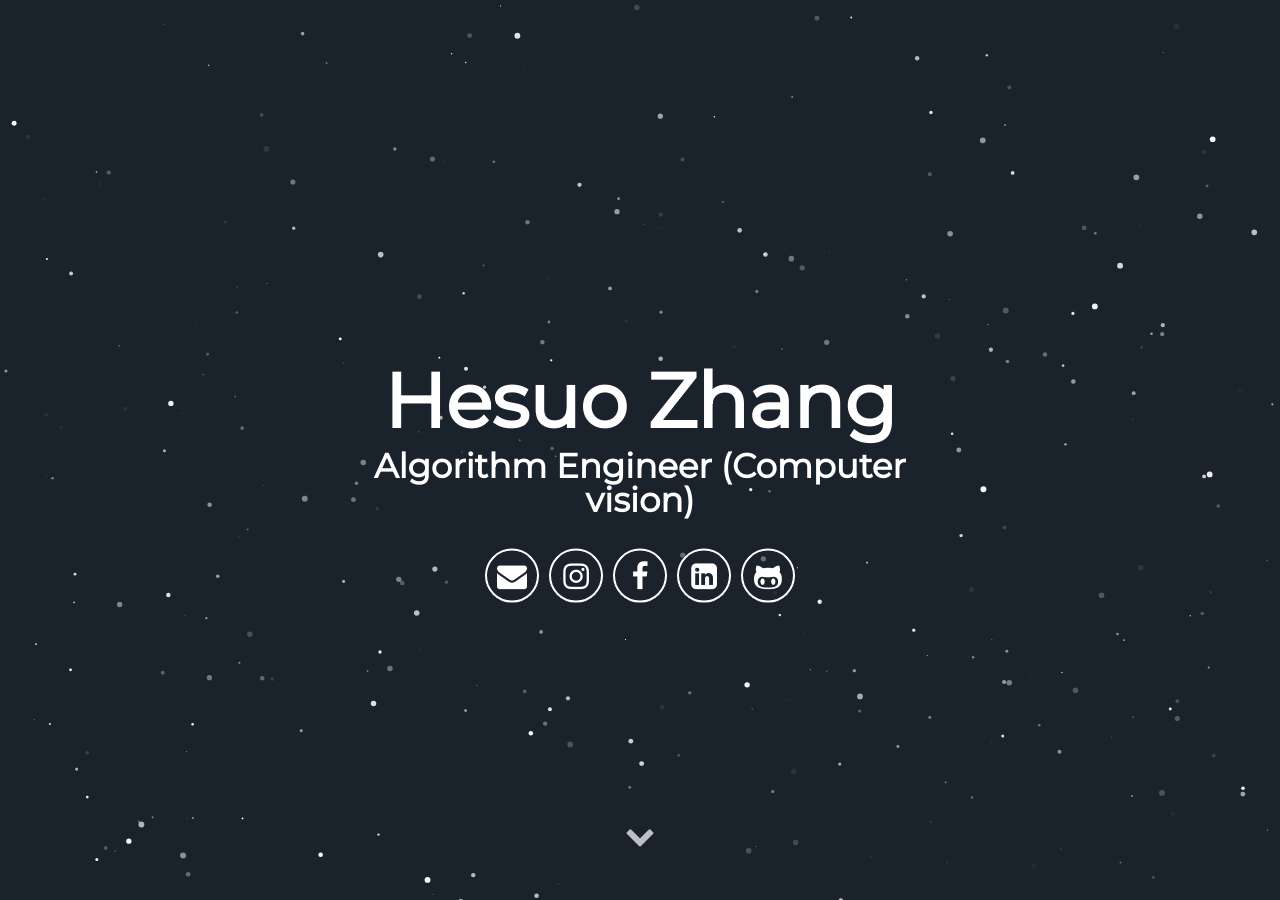
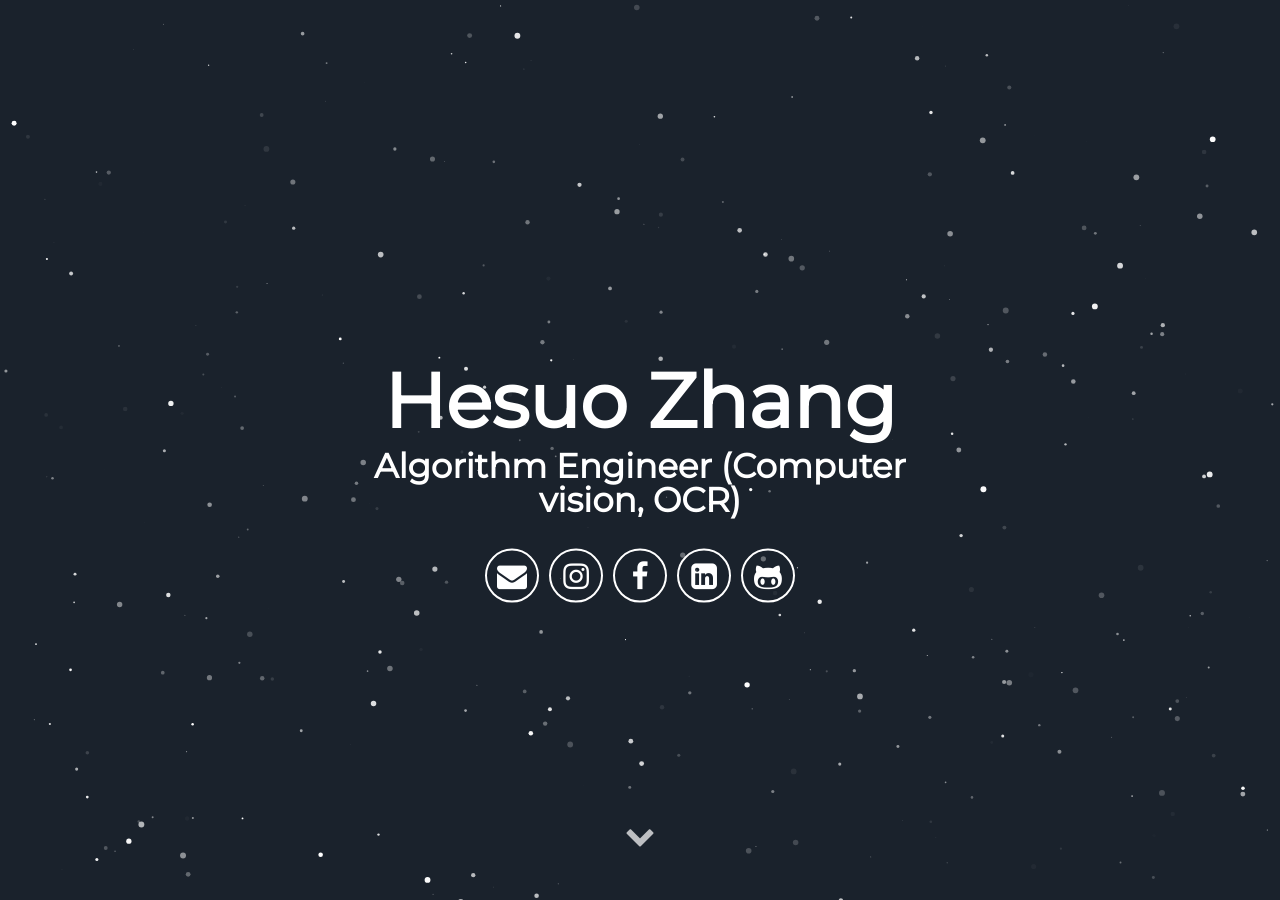
Before and after one commit to iiiHunter/profile, a Jekyll site: the page built from index.html, in a window 1280 px wide and 900 px high. Built offline with Jekyll 4.4.1, drawn with Linux system fonts in a browser that asks for light colours; some web fonts are replaced.

Commit message:
add personal photo

```diff
--- a/_config.yml
+++ b/_config.yml
@@ -7,7 +7,7 @@ description: Hesuo Zhang's Profile
 # User settings
 username: Hesuo Zhang
 user_description: I am a on-campus Algorithm Engineer, always searching for the next challenge; no task is too scary nor too difficult. I received the B.S. degree from the school of Electronic and Information Engineering at the South China University of Technology, Guangzhou, China in 2019. I am currently pursuing the master degree in information and communication engineering at the South China University of Technology, Guangzhou, China. I current research interests include machine learning, deep learning, document layout analysis, text detection and recognition.
-user_title: Algorithm Engineer (Computer vision)
+user_title: Algorithm Engineer (Computer vision, OCR)
 email: eehesuo.zhang@mail.scut.edu.cn (hesuozhang@gmail.com)
 # twitter_username: lorem_ipsum
 # github_username:  lorem_ipsum
--- a/_includes/about.html
+++ b/_includes/about.html
@@ -3,6 +3,8 @@
   <p>Last update: 13/04/2020</p>
   <p>{{ site.user_description }}</p>
   <h2>Basic Information</h2>
+  <div style="width: 50%; margin: auto">
+  <div style="float: left;"><img src="{{ '/assets/img/001.jpg' | prepend: site.baseurl }}" width="120px" alt=""></div>
   <table align="center">
     <tr>
       <td>First Name:</td>
@@ -33,7 +35,7 @@
       <td><a href="https://www.linkedin.com/in/hesuo-zhang-64a6a7145/">LinkedIn.</a></td>
     </tr>
   </table>
-
+  </div>
   <br>
   <h2>Education</h2>
   <ul>
```
Also changed, not shown: assets/img/001.jpg (added), 1 other file.
